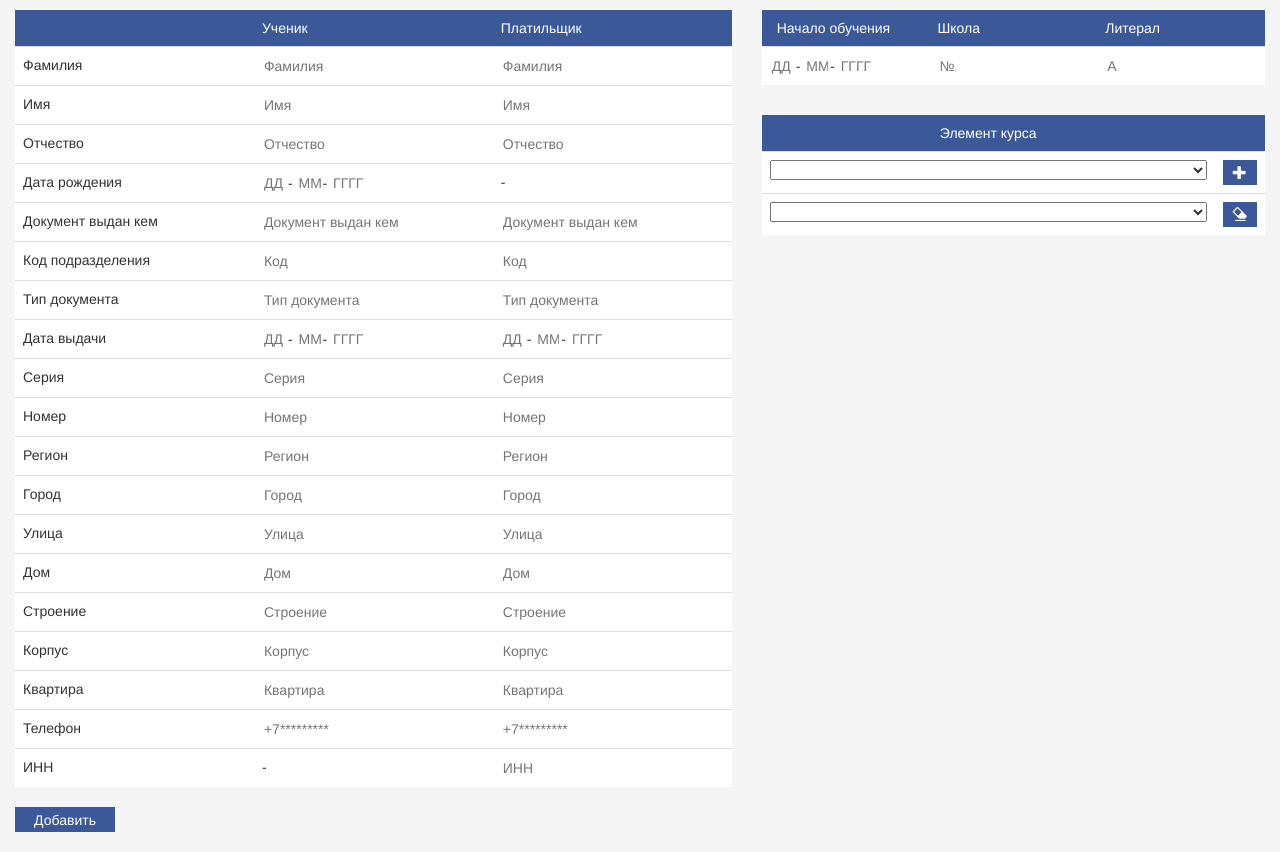
After one commit to nikhovas/cspcapp, a Django app: template templates/student_add.html in a window 1280 px wide. The commit adds this page. Run offline with Django 3.2, Linux system fonts and the light colour scheme; the template is opened without the code that fills it, so the values that code supplies are empty; some libraries are stand-ins or nearby versions.

```diff
--- a/cspcapp/models.py
+++ b/cspcapp/models.py
@@ -82,7 +82,6 @@ class ContractTermination(models.Model):
 class Course(models.Model):
     course_id = models.AutoField(primary_key=True)
     sphere_txt = models.CharField(max_length=100, blank=True, null=True)
-    direction = models.CharField(max_length=1, blank=True, null=True)
     name_txt = models.CharField(max_length=100)
     short_nm = models.CharField(max_length=20)
     price_per_hour = models.DecimalField(max_digits=65535, decimal_places=65535)
--- a/cspcapp/static/css/base.css
+++ b/cspcapp/static/css/base.css
@@ -38,6 +38,7 @@ body {
 
 .login-info {
     padding-left: 10px;
+    margin-bottom: 70px;
     text-decoration: none;
     font-size: 30px;
     color: whitesmoke;
--- a/cspcapp/urls.py
+++ b/cspcapp/urls.py
@@ -1,5 +1,5 @@
 from django.conf.urls import url, include
-from . import views
+from . import views, student_add_view
 from . import api_requests
 
 
@@ -15,6 +15,7 @@ urlpatterns = [
     url(r'^courses/$', views.courses_view, name='cspcapp_courses_view'),
     url(r'^teachers/$', views.teachers_view, name='cspcapp_teachers_view'),
     url(r'^versions/$', views.versions, name='cspcapp_versions'),
+    url(r'^student_add/$', student_add_view.student_add_function, name='cspcapp_student_add'),
     url(r'^', views.students_overview, name='cspcapp_students_overview')
 ]
 
--- a/cspcapp/views.py
+++ b/cspcapp/views.py
@@ -51,7 +51,7 @@ def courses_view(request: WSGIRequest) -> HttpResponse:
 
 @login_required
 def teachers_view(request: WSGIRequest) -> HttpResponse:
-    teachers_info = [(i, CourseElement.objects.filter(course=i)) for i in Course.objects.all()]
+    # teachers_info = [(i, CourseElement.objects.filter(course=i)) for i in Course.objects.all()]
     # Тут нужно изменить на учителей
     return render(request, 'teachers_info_view.html', {})
 
--- /dev/null
+++ b/templates/student_add.html
@@ -0,0 +1,274 @@
+<!DOCTYPE html>
+{% load static %}
+<html lang="html5">
+    <head>
+        <meta charset="utf-8">
+        <meta http-equiv="X-UA-Compatible" content="IE=edge">
+        <meta name="viewport" content="width=device-width, initial-scale=1">
+        {% block title %}{% endblock %}
+        <!— Bootstrap —>
+        {#    <link href="css/bootstrap.min.css" rel="stylesheet">#}
+        <link rel="stylesheet" href="//maxcdn.bootstrapcdn.com/bootstrap/3.4.0/css/bootstrap.min.css">
+        <link rel="stylesheet" href="//maxcdn.bootstrapcdn.com/bootstrap/3.4.0/css/bootstrap-theme.min.css">
+        <link rel="stylesheet" href="//maxcdn.bootstrapcdn.com/bootstrap/3.4.0/js/bootstrap.min.js">
+        <link rel="stylesheet" href="{% static 'css/base.css' %}">
+        <link rel="stylesheet" href="{% static 'css/students_overview.css' %}">
+        <link rel="stylesheet" href="{% static 'css/student_detail_view.css' %}">
+        <link rel="stylesheet" href="https://use.fontawesome.com/releases/v5.7.0/css/all.css"
+              integrity="sha384-lZN37f5QGtY3VHgisS14W3ExzMWZxybE1SJSEsQp9S+oqd12jhcu+A56Ebc1zFSJ"
+              crossorigin="anonymous">
+        <script src="http://ajax.googleapis.com/ajax/libs/jquery/1.9.1/jquery.min.js"></script>
+        <title>
+            Добавление ученика
+        </title>
+    </head>
+    <body>
+        <div class="col-sm-7">
+            <form>
+                <table class="table main-table" style="width: 100%">
+                    <thead>
+                    <tr>
+                            <td></td>
+                            <td style="width: 33.33%"> Ученик </td>
+                            <td style="width: 33.33%"> Платильщик </td>
+                        </tr>
+                    </thead>
+                    <tr>
+                        <td>Фамилия</td>
+                        <td>
+                            <input type="text" placeholder="Фамилия" style="border-width: 0;">
+                        </td>
+                        <td>
+                            <input type="text" placeholder="Фамилия" style="border-width: 0;">
+                        </td>
+                    </tr>
+                    <tr>
+                        <td>Имя</td>
+                        <td>
+                            <input type="text" placeholder="Имя" style="border-width: 0;">
+                        </td>
+                        <td>
+                            <input type="text" placeholder="Имя" style="border-width: 0;">
+                        </td>
+                    </tr>
+                    <tr>
+                        <td>Отчество</td>
+                        <td>
+                            <input type="text" placeholder="Отчество" style="border-width: 0;">
+                        </td>
+                        <td>
+                            <input type="text" placeholder="Отчество" style="border-width: 0;">
+                        </td>
+                    </tr>
+                    <tr>
+                        <td>Дата рождения</td>
+                        <td>
+                            <input type="text" placeholder="ДД" style="border-width: 0; width: 26px;"/>-
+                            <input type="text" placeholder="ММ" style="border-width: 0; width: 26px"/>-
+                            <input type="text" placeholder="ГГГГ" style="border-width: 0; width: 40px"/>
+                        </td>
+                        <td>
+                            -
+                        </td>
+                    </tr>
+                    <tr>
+                        <td>Документ выдан кем</td>
+                        <td>
+                            <input type="text" placeholder="Документ выдан кем" style="border-width: 0;">
+                        </td>
+                        <td>
+                            <input type="text" placeholder="Документ выдан кем" style="border-width: 0;">
+                        </td>
+                    </tr>
+                    <tr>
+                        <td>Код подразделения</td>
+                        <td>
+                            <input type="text" placeholder="Код" style="border-width: 0;">
+                        </td>
+                        <td>
+                            <input type="text" placeholder="Код" style="border-width: 0;">
+                        </td>
+                    </tr>
+                    <tr>
+                        <td>Тип документа</td>
+                        <td>
+                            <input type="text" placeholder="Тип документа" style="border-width: 0;">
+                        </td>
+                        <td>
+                            <input type="text" placeholder="Тип документа" style="border-width: 0;">
+                        </td>
+                    </tr>
+                    <tr>
+                        <td>Дата выдачи</td>
+                        <td>
+                            <input type="text" placeholder="ДД" style="border-width: 0; width: 26px;"/>-
+                            <input type="text" placeholder="ММ" style="border-width: 0; width: 26px"/>-
+                            <input type="text" placeholder="ГГГГ" style="border-width: 0; width: 40px"/>                        </td>
+                        <td>
+                            <input type="text" placeholder="ДД" style="border-width: 0; width: 26px;"/>-
+                            <input type="text" placeholder="ММ" style="border-width: 0; width: 26px"/>-
+                            <input type="text" placeholder="ГГГГ" style="border-width: 0; width: 40px"/>
+                        </td>
+                    </tr>
+                    <tr>
+                        <td>Серия</td>
+                        <td>
+                            <input type="text" placeholder="Серия" style="border-width: 0;">
+                        </td>
+                        <td>
+                            <input type="text" placeholder="Серия" style="border-width: 0;">
+                        </td>
+                    </tr>
+                    <tr>
+                        <td>Номер</td>
+                        <td>
+                            <input type="text" placeholder="Номер" style="border-width: 0;">
+                        </td>
+                        <td>
+                            <input type="text" placeholder="Номер" style="border-width: 0;">
+                        </td>
+                    </tr>
+                    <tr>
+                        <td>Регион</td>
+                        <td>
+                            <input type="text" placeholder="Регион" style="border-width: 0;">
+                        </td>
+                        <td>
+                            <input type="text" placeholder="Регион" style="border-width: 0;">
+                        </td>
+                    </tr>
+                    <tr>
+                        <td>Город</td>
+                        <td>
+                            <input type="text" placeholder="Город" style="border-width: 0;">
+                        </td>
+                        <td>
+                            <input type="text" placeholder="Город" style="border-width: 0;">
+                        </td>
+                    </tr>
+                    <tr>
+                        <td>Улица</td>
+                        <td>
+                            <input type="text" placeholder="Улица" style="border-width: 0;">
+                        </td>
+                        <td>
+                            <input type="text" placeholder="Улица" style="border-width: 0;">
+                        </td>
+                    </tr>
+                    <tr>
+                        <td>Дом</td>
+                        <td>
+                            <input type="text" placeholder="Дом" style="border-width: 0;">
+                        </td>
+                        <td>
+                            <input type="text" placeholder="Дом" style="border-width: 0;">
+                        </td>
+                    </tr>
+                    <tr>
+                        <td>Строение</td>
+                        <td>
+                            <input type="text" placeholder="Строение" style="border-width: 0;">
+                        </td>
+                        <td>
+                            <input type="text" placeholder="Строение" style="border-width: 0;">
+                        </td>
+                    </tr>
+                    <tr>
+                        <td>Корпус</td>
+                        <td>
+                            <input type="text" placeholder="Корпус" style="border-width: 0;">
+                        </td>
+                        <td>
+                            <input type="text" placeholder="Корпус" style="border-width: 0;">
+                        </td>
+                    </tr>
+                    <tr>
+                        <td>Квартира</td>
+                        <td>
+                            <input type="text" placeholder="Квартира" style="border-width: 0;">
+                        </td>
+                        <td>
+                            <input type="text" placeholder="Квартира" style="border-width: 0;">
+                        </td>
+                    </tr>
+                    <tr>
+                        <td>Телефон</td>
+                        <td>
+                            <input type="text" placeholder="+7*********" style="border-width: 0;">
+                        </td>
+                        <td>
+                            <input type="text" placeholder="+7*********" style="border-width: 0;">
+                        </td>
+                    </tr>
+                    <tr>
+                        <td>ИНН</td>
+                        <td>
+                            -
+                        </td>
+                        <td>
+                            <input type="text" placeholder="ИНН" style="border-width: 0;">
+                        </td>
+                    </tr>
+                </table>
+            </form>
+            <div>
+            <button style=" width: 100px; margin-bottom: 20px">Добавить</button>
+        </div>
+        </div>
+        <div class="col-sm-5">
+                <table class="table main-table" style="width: 100%; margin-bottom: 30px">
+                    <thead>
+                        <tr>
+                            <td style="padding-left: 3%">Начало обучения</td>
+                            <td style="width: 33.33%"> Школа</td>
+                            <td style="width: 33.33%"> Литерал</td>
+                        </tr>
+                    </thead>
+                    <tr>
+                        <td>
+                            <input type="text" placeholder="ДД" style="border-width: 0; width: 26px;"/>-
+                            <input type="text" placeholder="ММ" style="border-width: 0; width: 26px"/>-
+                            <input type="text" placeholder="ГГГГ" style="border-width: 0; width: 40px"/>
+                        </td>
+                        <td>
+                            <input type="text" placeholder="№" style="border-width: 0; width: 26px;"/>
+                        </td>
+                        <td>
+                            <input type="text" placeholder="А" style="border-width: 0; width: 26px;">
+                        </td>
+                    </tr>
+                </table>
+
+
+                <table class="table main-table" style="width: 100%">
+                    <thead>
+                        <tr>
+                            <td align="center">Элемент курса</td>
+                            <td style="width: 10%"></td>
+                        </tr>
+                    </thead>
+                    <tr>
+                        <td><select style="width: 100%">
+
+                        </select></td>
+                        <td>
+                            <button style="width: 100%">
+                                <span class="glyphicon glyphicon-plus"></span>
+                            </button>
+                        </td>
+                    </tr>
+                    <tr>
+                        <td><select style="width: 100%">
+
+                        </select></td>
+                        <td>
+                            <button style="width: 100%">
+                                <span class="glyphicon glyphicon-erase"></span>
+                            </button>
+                        </td>
+                    </tr>
+
+                </table>
+        </div>
+    </body>
+</html>
--- a/templates/students_overview.html
+++ b/templates/students_overview.html
@@ -60,7 +60,7 @@
                 <tr>
                     <td><button type="submit"><span class="glyphicon glyphicon-search"></span></button></td>
                     <td><a href="/"><span class="glyphicon glyphicon-remove"></span></a></td>
-                    <td><button><span class="glyphicon glyphicon-plus"></span></button></td>
+                    <td><a href="/student_add/"><span class="glyphicon glyphicon-plus"></span></a></td>
                 </tr>
             </table>
         </form>
```
Also changed, not shown: cspcapp/student_add_view.py (added, +10 -0 lines).
